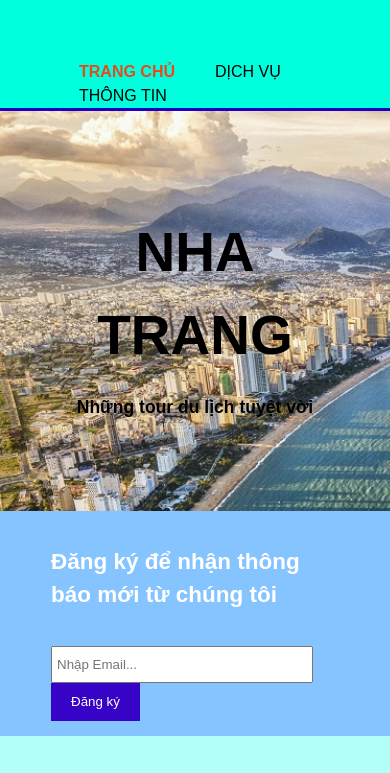
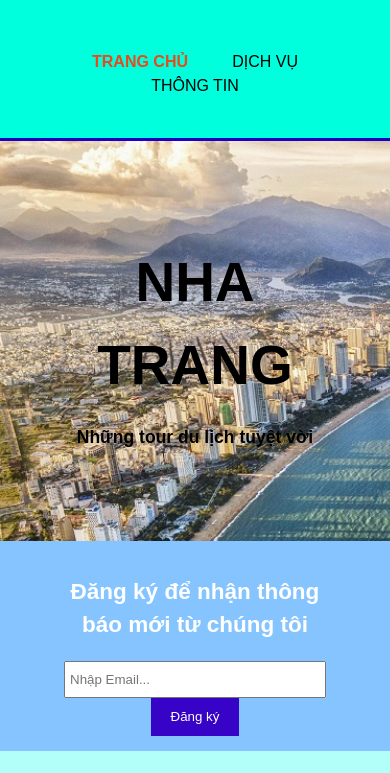
Before and after one commit to dnccuong/Tourv2, a plain HTML site: page index.html in a window 390 px wide. Shown: the top 773 px of the page. Drawn offline with Linux system fonts and the light colour scheme.

Commit message:
Update style.css

```diff
--- a/style.css
+++ b/style.css
@@ -188,3 +188,24 @@ footer{
     background-color:#a5e1f3;
     text-align: center;
 }
+
+@media(max-width: 768px){
+
+  header #branding,
+  header nav,
+  header nav li,
+  #newsletter h1,
+  #newsletter form,
+  #boxes .box,
+  article#main-col,
+  aside#sidebar{
+    float:none;
+    text-align:center;
+    width:100%;
+  }
+
+  header{
+    padding-bottom:20px;
+  }
+
+}
```
